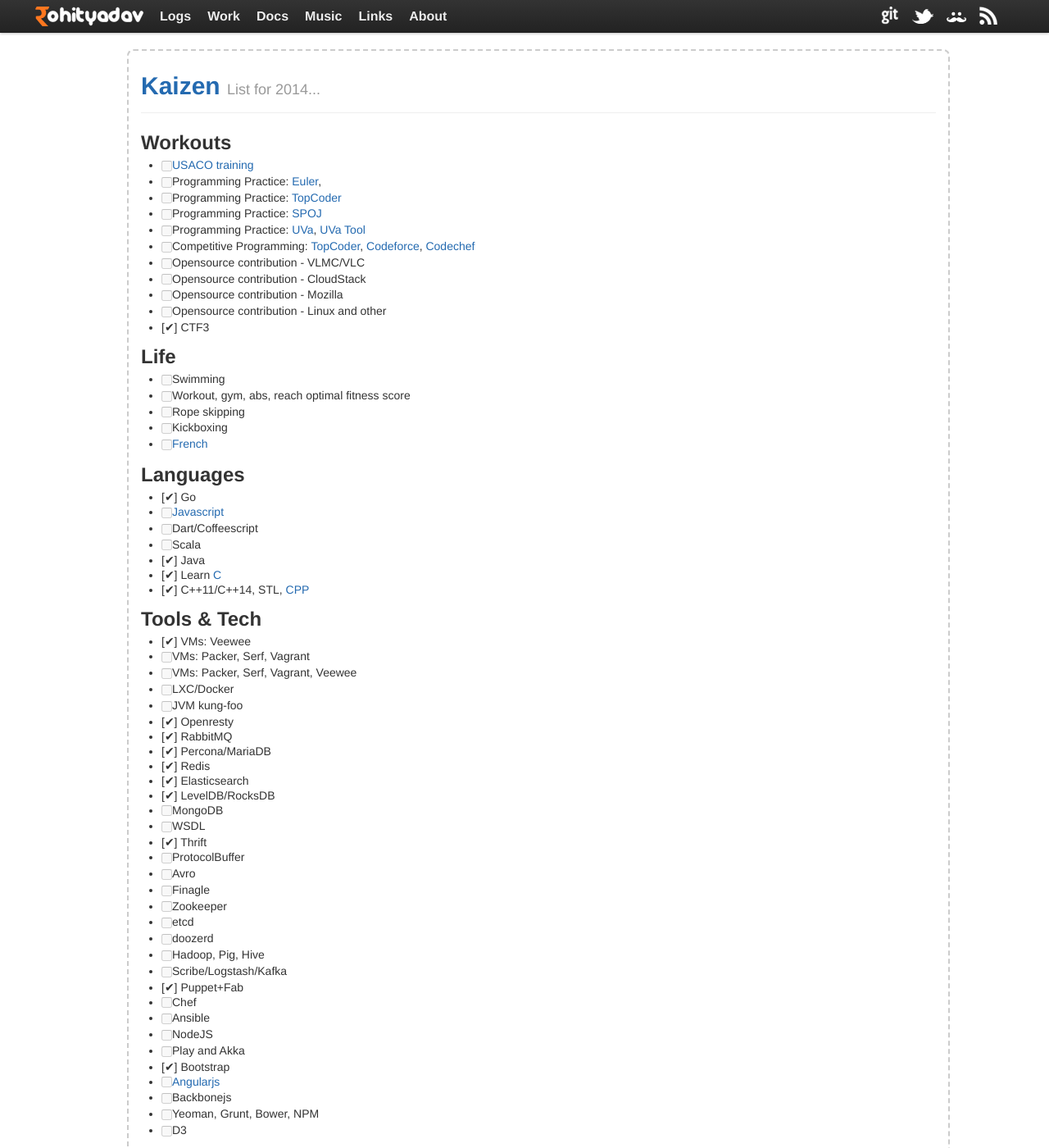
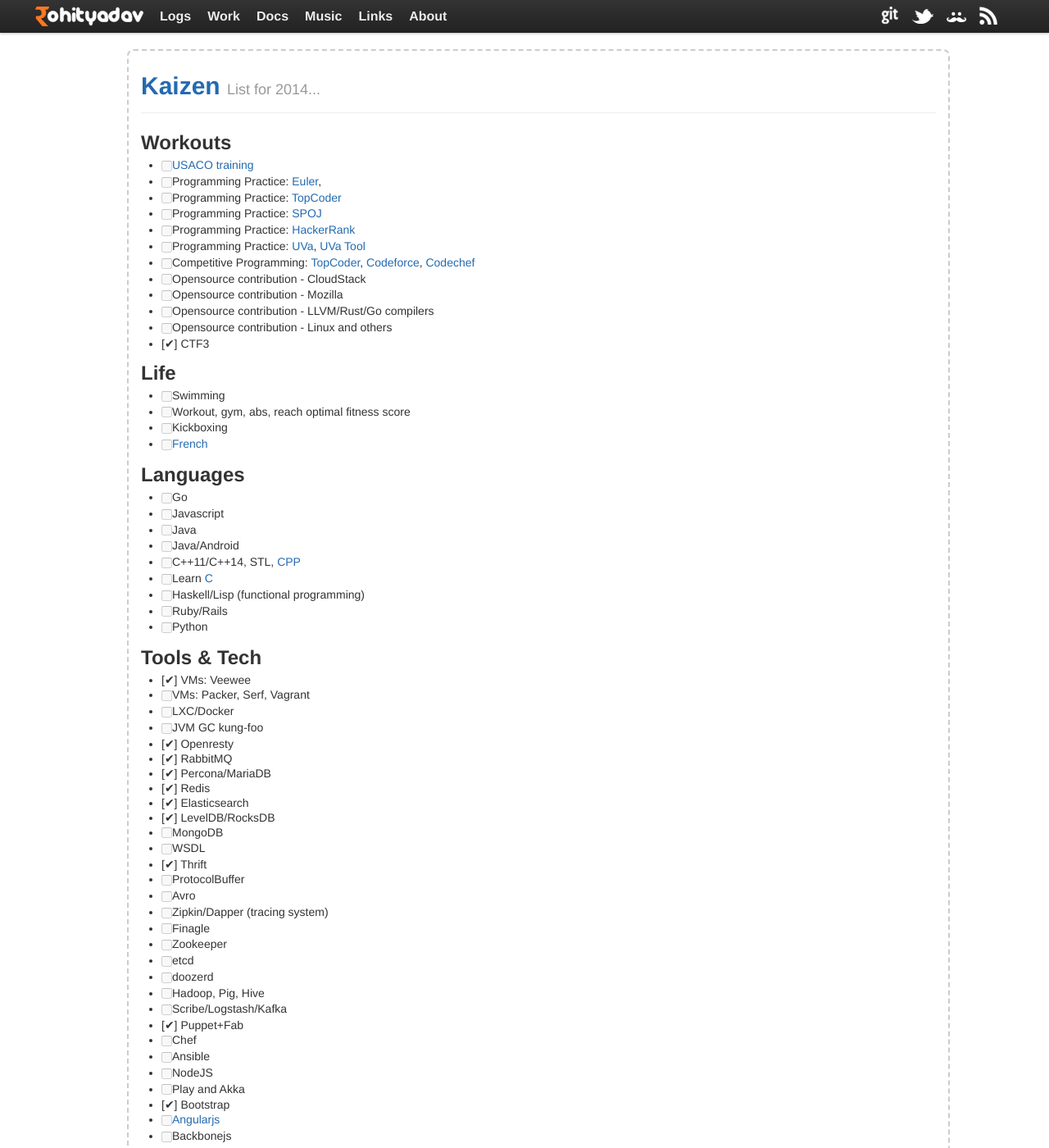
Before and after one commit to rohityadavcloud/rohityadavcloud.github.io, a Jekyll site: the page built from kaizen/index.markdown, in a window 1280 px wide and 1400 px high. Shown: the whole window at 82% size. Built offline with Jekyll 4.4.1, drawn with Linux system fonts in a browser that asks for light colours; Markdown is read by kramdown in place of the engine named in the settings; some of the changed text lies outside the part shown.

Commit message:
kaizen: update
Signed-off-by: Rohit Yadav <bhaisaab@baagi.org>

```diff
--- a/kaizen/index.markdown
+++ b/kaizen/index.markdown
@@ -11,39 +11,40 @@
 - [ ] Programming Practice: [Euler](http://projecteuler.net/),
 - [ ] Programming Practice: [TopCoder](http://www.topcoder.com)
 - [ ] Programming Practice: [SPOJ](http://www.spoj.com/)
+- [ ] Programming Practice: [HackerRank](https://www.hackerrank.com/)
 - [ ] Programming Practice: [UVa](http://uva.onlinejudge.org), [UVa Tool](http://uhunt.felix-halim.net/id/0)
 - [ ] Competitive Programming: [TopCoder](http://www.topcoder.com), [Codeforce](http://codeforces.com/), [Codechef](http://codechef.com)
-- [ ] Opensource contribution - VLMC/VLC
 - [ ] Opensource contribution - CloudStack
 - [ ] Opensource contribution - Mozilla
-- [ ] Opensource contribution - Linux and other
+- [ ] Opensource contribution - LLVM/Rust/Go compilers
+- [ ] Opensource contribution - Linux and others
 - [✔] CTF3
 
 ## Life
 
 - [ ] Swimming
 - [ ] Workout, gym, abs, reach optimal fitness score
-- [ ] Rope skipping
 - [ ] Kickboxing
 - [ ] [French](http://www.duolingo.com/skill/fr/Basics-2/1)
 
 ## Languages
 
-- [✔] Go
-- [ ] [Javascript](http://www.codecademy.com/tracks/javascript)
-- [ ] Dart/Coffeescript
-- [ ] Scala
-- [✔] Java
-- [✔] Learn [C](http://c.learncodethehardway.org/book/)
-- [✔] C++11/C++14, STL, [CPP](http://www.learncpp.com)
+- [ ] Go
+- [ ] Javascript
+- [ ] Java
+- [ ] Java/Android
+- [ ] C++11/C++14, STL, [CPP](http://www.learncpp.com)
+- [ ] Learn [C](http://c.learncodethehardway.org/book)
+- [ ] Haskell/Lisp (functional programming)
+- [ ] Ruby/Rails
+- [ ] Python
 
 ## Tools & Tech
 
 - [✔] VMs: Veewee
 - [ ] VMs: Packer, Serf, Vagrant
-- [ ] VMs: Packer, Serf, Vagrant, Veewee
 - [ ] LXC/Docker
-- [ ] JVM kung-foo
+- [ ] JVM GC kung-foo
 - [✔] Openresty
 - [✔] RabbitMQ
 - [✔] Percona/MariaDB
@@ -55,6 +56,7 @@
 - [✔] Thrift
 - [ ] ProtocolBuffer
 - [ ] Avro
+- [ ] Zipkin/Dapper (tracing system)
 - [ ] Finagle
 - [ ] Zookeeper
 - [ ] etcd
```
Also changed, not shown: other parts of kaizen/index.markdown (+0 -5 lines).
